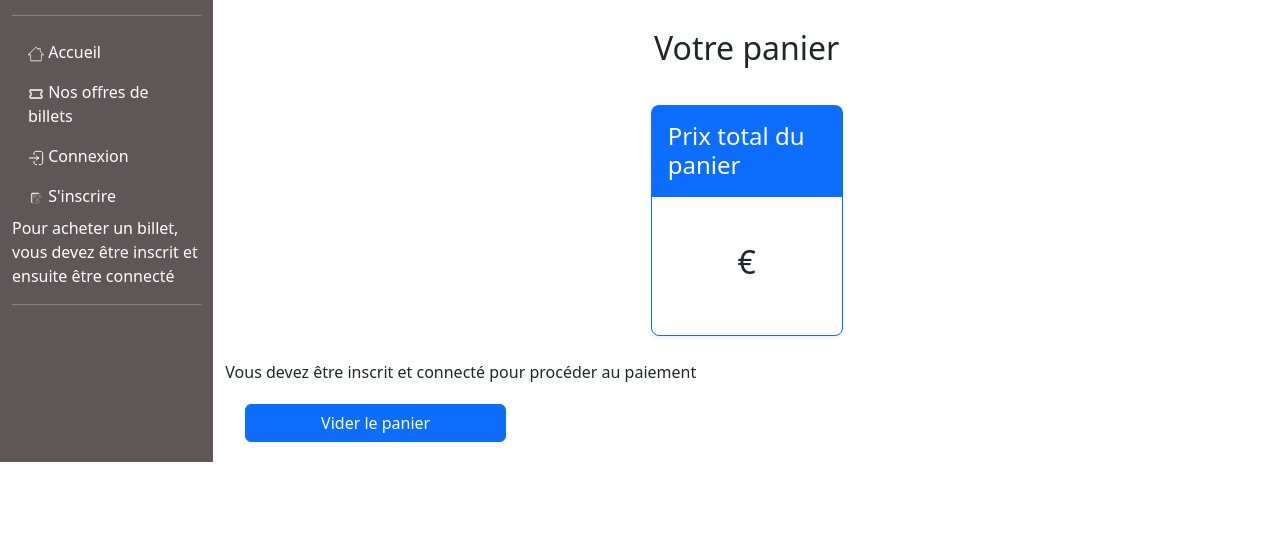
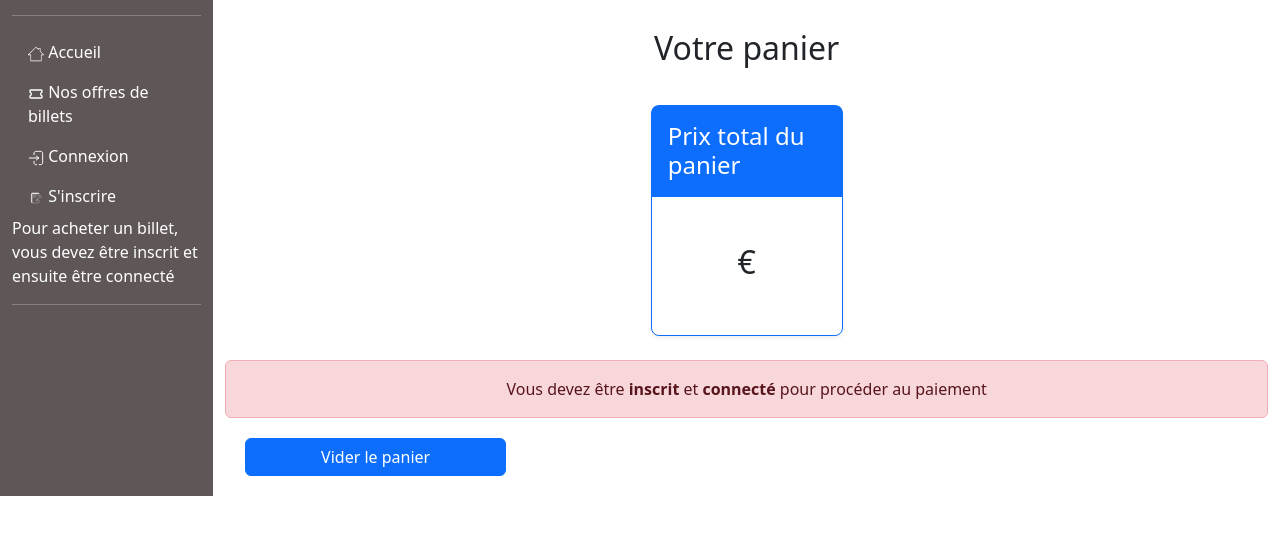
Before and after one commit to TomQuez/projet_JO, a Django app: template store/templates/store/cart.html in a window 1280 px wide. Shown: the part 178-713 px from the top of the page. Run offline with Django 5.2, Linux system fonts and the light colour scheme; the template is opened without the code that fills it, so the values that code supplies are empty.

Commit message:
ajout message alerte connexion obligatoire pour le paiement

```diff
--- a/store/templates/store/cart.html
+++ b/store/templates/store/cart.html
@@ -56,7 +56,7 @@
 </fieldset>
 </form>
 {% else %}
-<p>Vous devez être inscrit et connecté pour procéder au paiement</p>
+<p class="alert alert-danger text-center">Vous devez être <strong>inscrit</strong> et <strong>connecté</strong> pour procéder au paiement</p>
 {% endif %}
 <a href="{% url 'delete-cart' %}" class="btn btn-primary col-sm-3" id="btn-empty-cart">Vider le panier</a>
 
```
